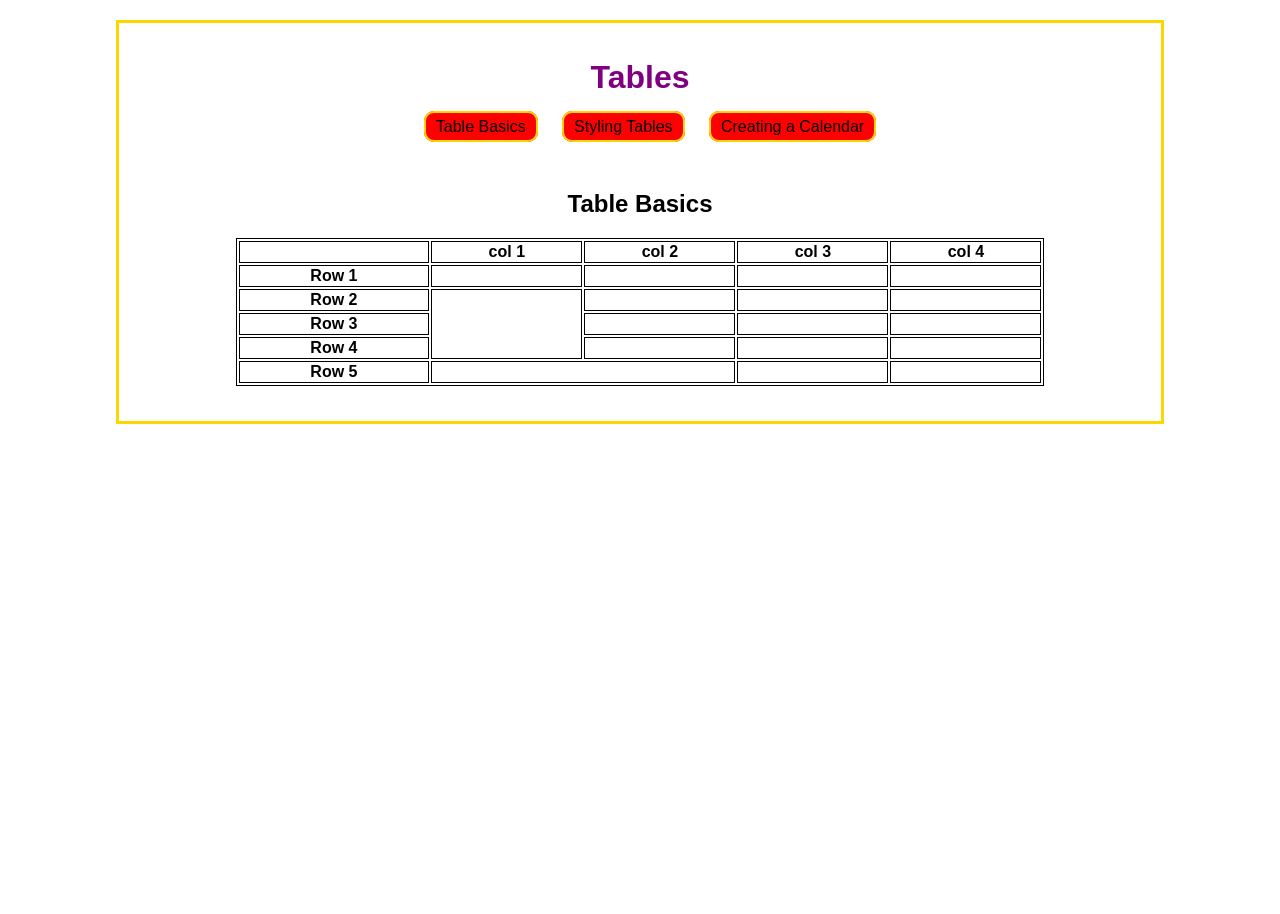
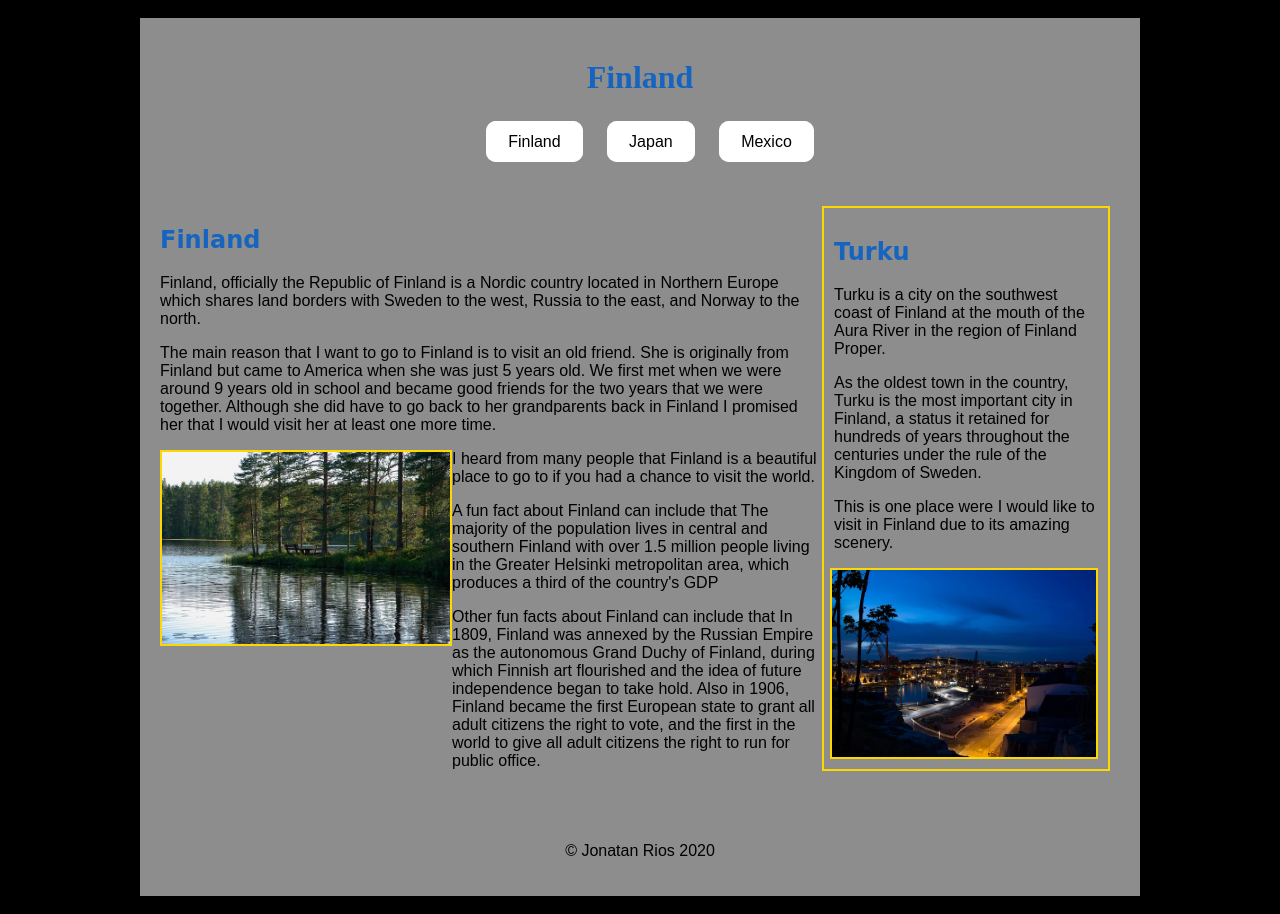
Before and after one commit to Riosj64/web105, a plain HTML site: page index.html in a window 1280 px wide. Before the commit the page ends 800 px from the top, so only its background shows below. Drawn offline with Linux system fonts and the light colour scheme.

Commit message:
Add files via upload

```diff
--- a/index.html
+++ b/index.html
@@ -4,80 +4,65 @@
 <head>
     <meta charset="UTF-8">
     <meta name="viewport" content="width=device-width, initial-scale=1.0">
-    <meta http-equiv="X-UA-Compatible" content="ie=edge">
-    <title>Tables</title>
     <link rel="stylesheet" href="styles.css">
-    <title>Tables</title>
-    <style>
-        table,
-        th,
-        td {
-            border: 1px solid black;
-        }
-
-        table {
-            margin: 20px auto;
-        }
-    </style>
+    <title>Finland</title>
 </head>
 
 <body>
+
     <div class="container">
         <header>
-            <h1>Tables</h1>
+            <h1>Finland</h1>
             <nav>
-                <a href="index.html">Table Basics</a>
-                <a href="styling-tables.html">Styling Tables</a>
-                <a href="calendar.html">Creating a Calendar</a>
+                <a href="index.html">Finland</a>
+                <a href="japan.html">Japan</a>
+                <a href="mexico.html">Mexico</a>
             </nav>
-            <p>&nbsp;</p>
-            <h2>Table Basics</h2>
         </header>
-        <table width=80%>
-            <tr>
-                <th></th>
-                <th>col 1</th>
-                <th>col 2</th>
-                <th>col 3</th>
-                <th>col 4</th>
+        <main>
+            <aside>
+                <h2>Turku</h2>
+                <p>Turku is a city on the
+                    southwest coast of Finland at the mouth of the Aura River in the region of Finland Proper.</p>
+                <p>As the oldest town in the country, Turku is the most important city in Finland, a status it retained
+                    for hundreds of
+                    years throughout the centuries under the rule of the Kingdom of Sweden.</p>
+                <p>This is one place were I would like to visit in Finland due to its amazing scenery.</p>
+                <img src="turku.jpg" alt="turku" id="turku">
 
+            </aside>
+            <h2>Finland</h2>
+            <p>Finland, officially the Republic of Finland is a Nordic country located in Northern Europe which shares
+                land borders
+                with Sweden to the west, Russia to the east, and Norway to the north.</p>
+            <p>The main reason that I want to go to Finland is to visit an old friend. She is originally from Finland
+                but came to America when she was just 5 years old. We first met when we were around 9 years old in
+                school and
+                became good friends for the two years that we were together. Although she did have to go back to her
+                grandparents
+                back in Finland I promised her that I would visit her at least one more time.
+            </p>
+            <img src="finland.jpg" alt="finland" id="finland">
+            <p>I heard from many people that Finland is a beautiful place to go to if you had a chance to visit the
+                world.
+            </p>
+            <p>A fun fact about Finland can include that The majority of the population lives in central and
+                southern Finland with over 1.5 million people living in the Greater
+                Helsinki metropolitan area, which produces a third of the country's GDP </p>
 
-            </tr>
-            <tr>
-                <th>Row 1</th>
-                <td></td>
-                <td></td>
-                <td></td>
-                <td></td>
-            </tr>
-            <tr>
-                <th>Row 2</th>
-                <td rowspan="3"></td>
-                <td></td>
-                <td></td>
-                <td></td>
-            </tr>
-            <tr>
-                <th>Row 3</th>
-                <td></td>
-                <td></td>
-                <td></td>
-            </tr>
-            <tr>
-                <th>Row 4</th>
-                <td></td>
-                <td></td>
-                <td></td>
-            </tr>
-            <tr>
-                <th>Row 5</th>
-                <td colspan=2></td>
-                <td></td>
-                <td></td>
-            </tr>
+            <p>Other fun facts about Finland can include that In 1809, Finland was annexed by the Russian Empire as the
+                autonomous Grand Duchy of Finland, during which Finnish art
+                flourished and the idea of future independence began to take hold. Also in 1906, Finland became the
+                first European state
+                to grant all adult citizens the right to vote, and the first in the world to give all adult citizens the
+                right to run
+                for public office.</p>
+        </main>
+        <footer>
+            <p>&copy; Jonatan Rios 2020</p>
+        </footer>
+    </div>
 
-        </table>
-    </div>
 </body>
 
 </html>
--- a/styles.css
+++ b/styles.css
@@ -1,38 +1,111 @@
+*{
+    overflow: auto;
+}
 body{
-    font-family:Arial, Helvetica, sans-serif;
+    font-family: 'Fira Sans', sans-serif;
+    background: #000000;
+    color: #000000;
+    box-sizing: border-box;
+
 }
-
 .container{
-    width:80%;
-    margin: 20px auto;
-    border: 3px solid gold;
-    overflow:auto;
-    padding: 15px;
+    background: #8d8d8d;
+    width: 80%;
+    max-width: 1000px;
+    margin: 10px auto;
 }
-
 h1{
-    color: purple;
-    text-align: center;
+    font-family: 'Cormorant Garamond', serif;
+    color: #1565c0;
 }
 
 h2{
-    text-align: center;
+    font-family: 'Coda', cursive;
+    color: #1565c0;
+
 }
 
 nav{
     text-align: center;
-}
-nav a{
-    text-decoration: none;
-    background-color: red;
-    border: 2px solid gold;
-    border-radius: 10px;
-    color: black;
-    padding: 5px 10px;
-    margin-left: 20px;
+    line-height: 3;
 }
 
-nav a:hover{
-    color:brown;
-    background-color: white;
+nav a, .button{
+    padding: 10px 20px;
+    margin-left: 20px;
+    color: black;
+    background:white;
+    border: 2px solid white;
+    text-decoration: none;
+    border-radius: 10px;
 }
+
+nav a:hover, .button:hover{
+    color: black;
+    background: #ffffcf;
+
+}
+
+nav a:visited, .button:visited{
+    background: white;
+    border: white;
+}
+img{
+    background: gold;
+    border: 2px solid gold;
+}
+#mexico{
+    width: 30%;
+
+    float: left;
+}
+#japan{
+    width: 30%;
+
+    float: left;
+}
+#finland{
+    width: 30%;
+
+    float: left;
+}
+#turku{
+    width: 100%;
+
+    float: right;
+}
+#tokyo{
+    width: 100%;
+
+    float: right;
+}
+#guadalajara{
+    width: 100%;
+
+    float: right;
+}
+aside{
+    clear: both;
+    float: right;
+    width: 30%;
+    box-sizing: border-box;
+    margin: 0;
+    padding: 10px;
+    overflow: auto;
+    border: 2px solid gold;
+    margin-right: 10px;
+}
+
+header, footer{
+    clear: both;
+    width: 100%;
+    box-sizing: border-box;
+    padding: 20px;
+    text-align: center;
+
+}
+
+main{
+    box-sizing: border-box;
+    padding: 20px;
+}
```
Also changed, not shown: japan.html (added, +66 -0 lines), mexico.html (added, +72 -0 lines), finland.jpg (added), guadalajara.jpg (added), japan.jpg (added), mexico.jpg (added), tokyo.jpg (added), turku.jpg (added).
